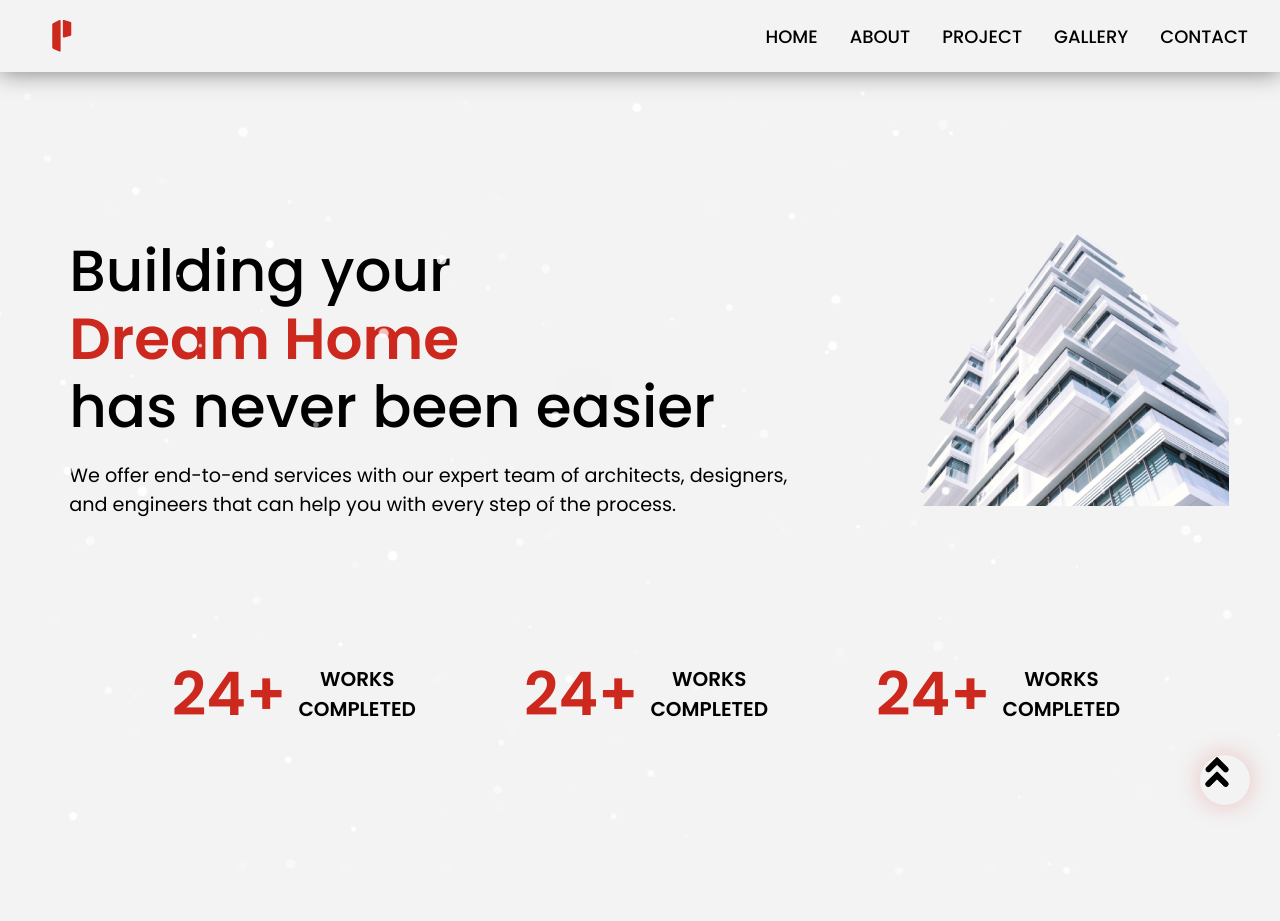
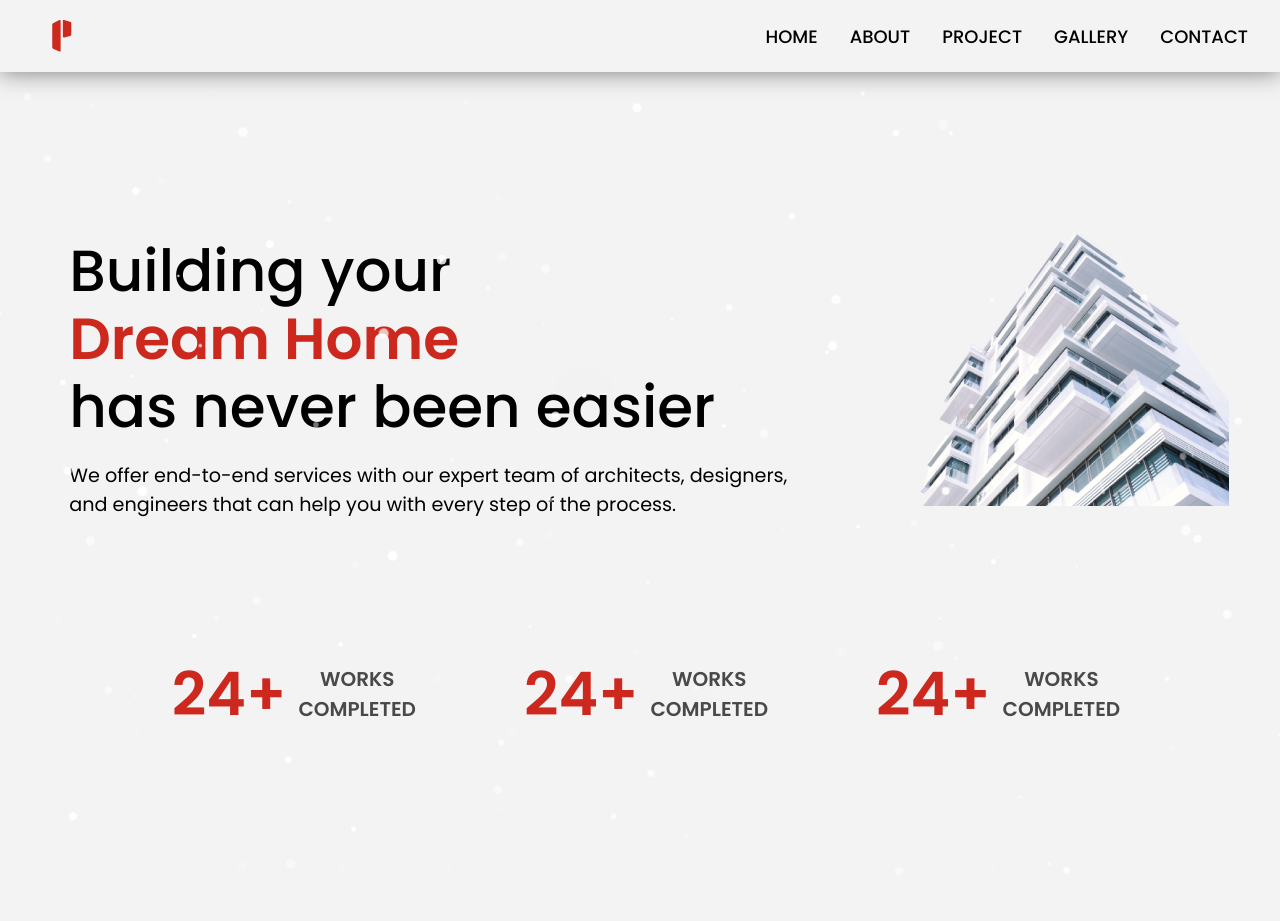
Before and after one commit to 4N1Z/PaithrikaHome, a React (Vite) app: page / in a window 1280 px wide. Shown: the top 921 px of the page. Built offline with nearby package versions, Linux system fonts and the light colour scheme.

Commit message:
removed bottom-top arrow

```diff
--- a/src/App.css
+++ b/src/App.css
@@ -14,7 +14,7 @@ body{
   background-color: #F3F3F3;
   width: 100%;
   overflow-x: hidden;
-  /* min-height: 100vh; */
+  min-height: 100vh;
 }
 
 body::-webkit-scrollbar{
--- a/src/App.jsx
+++ b/src/App.jsx
@@ -58,6 +58,7 @@ function App() {
 
   return (
     <div className="App">
+
       {/* Preloader added not woring ! */}
       {/* <div id="preloader"></div> */}
 
@@ -79,9 +80,12 @@ function App() {
       <Contact />
       <Footer />
 
-      <a href="#" class="scroll-top d-flex justify-content-center">
+              {/*        Bottom -top Arrow         */}
+
+      {/* <a href="#" class="scroll-top d-flex justify-content-center">
         <img src={upArrow} alt="" />
-      </a>
+      </a> */}
+
     </div>
   );
 }
--- a/src/components/Home/Home.css
+++ b/src/components/Home/Home.css
@@ -47,6 +47,7 @@
     color: #CC281E;
 }
 .subTitles{
+
     font-size: 1.2em;
     padding-top: 1.3rem;
     /* padding-bottom: 5rem; */
@@ -63,9 +64,10 @@
 .countNumber,.countTitle{
     font-weight: 600;
     text-align: center;
+
 }
 
-.countNumber{
+.countNumber,.purecounter{
     font-size: 3.75em;
     padding: 0.2em;
     color: #CC281E;
@@ -74,6 +76,7 @@
 .countTitle{
     font-size: 1.25em;
     text-transform: uppercase;
+    opacity: 70%;
 }
 
 @media(max-width:540px){
--- a/src/components/Navbar/Navbar.css
+++ b/src/components/Navbar/Navbar.css
@@ -6,7 +6,9 @@
     color: rgba(42, 41, 41, 0);
     background-color: #f3f3f3c2;
     box-shadow: 0px 0px 24px rgba(0, 0, 0, 0.5);
+    content: " ";
     /* backdrop-filter: blur(24px); */
+
     /* position: fixed;
     top: 0; */
 
--- a/src/components/Navbar/Navbar.jsx
+++ b/src/components/Navbar/Navbar.jsx
@@ -8,7 +8,7 @@ function Navbar() {
   const [toggle, setToggle] = useState(false);
 // Header not fixed
 
-  // const selectHeader = document.querySelector('#nav');
+  // const selectHeader = document.querySelector('.navbar');
   // if (selectHeader) {
   //   let headerOffset = selectHeader.offsetTop;
   //   let nextElement = selectHeader.nextElementSibling;
--- a/src/components/Testimonials/Testimonials.css
+++ b/src/components/Testimonials/Testimonials.css
@@ -1,6 +1,5 @@
 .testimonialsSection{
-    min-height: 100vh;
-    /* padding-top: 100px; */
+    /* max-height: 20vh; */
 
 }
 
@@ -21,13 +20,10 @@
     flex-direction: column;
     align-items: center;
 
-    /* overflow-x: scroll; */
-    /* overflow-y: hidden; */
 }
 
 .testimonial{
     display: flex;
-    /* flex-direction: row; */
     flex-direction: column;
 }
 
@@ -40,16 +36,17 @@
 .testimonials{
     gap: 4vh;
     padding: 0 4vw 6vh 4vw;
+    /* overflow-y: hidden; */
+    /* overflow-x: scroll; */
+}
 
-}
 .testimonial{
     padding: 50px;
     position: relative;
     gap: 5vh;
     /* border: 2em; */
+}
 
-
-}
 .testimonial::before{
     position: absolute;
     top: 0;
--- a/src/components/Testimonials/Testimonials.jsx
+++ b/src/components/Testimonials/Testimonials.jsx
@@ -26,6 +26,7 @@ function Testimonials() {
       </div>
     </section>
   );
+
 }
 
 export default Testimonials;
```
Also changed, not shown: src/components/Home/Home.jsx (+8 -2 lines).
